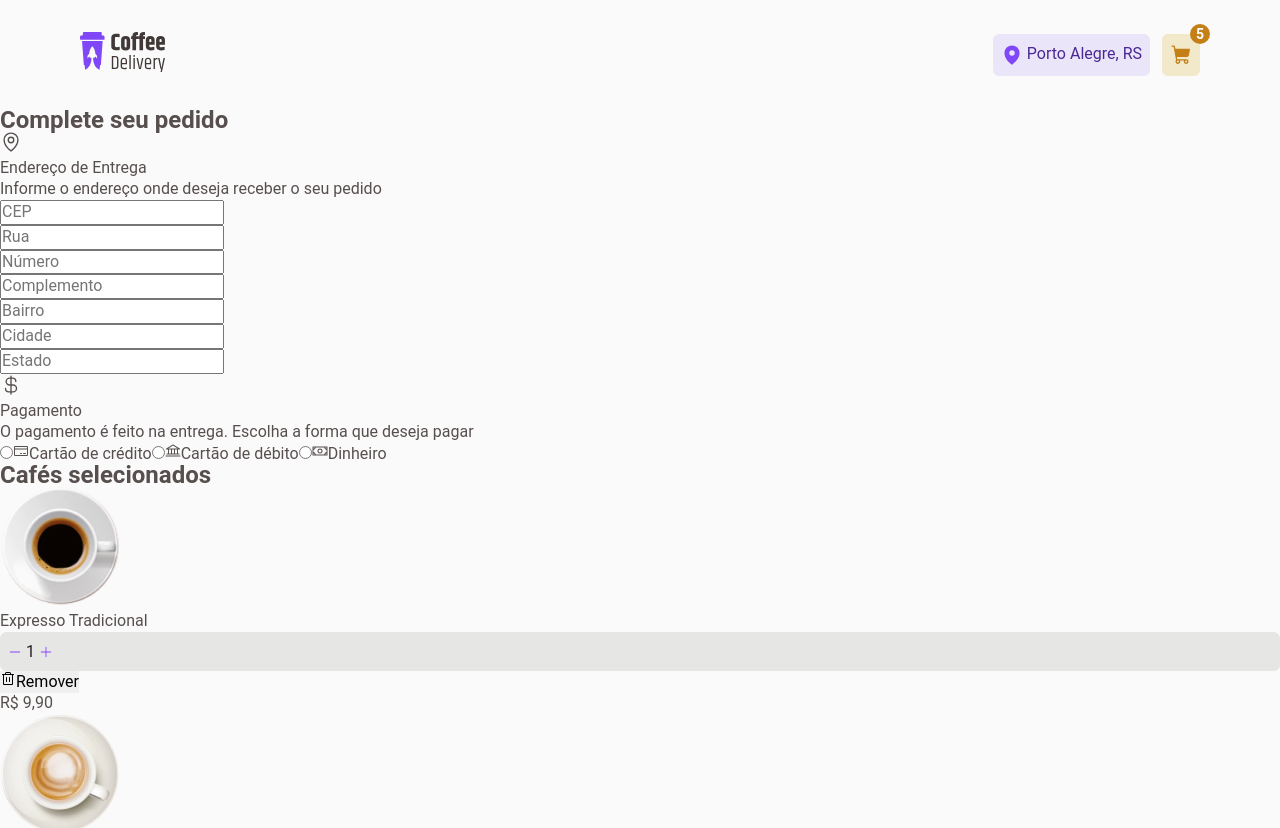
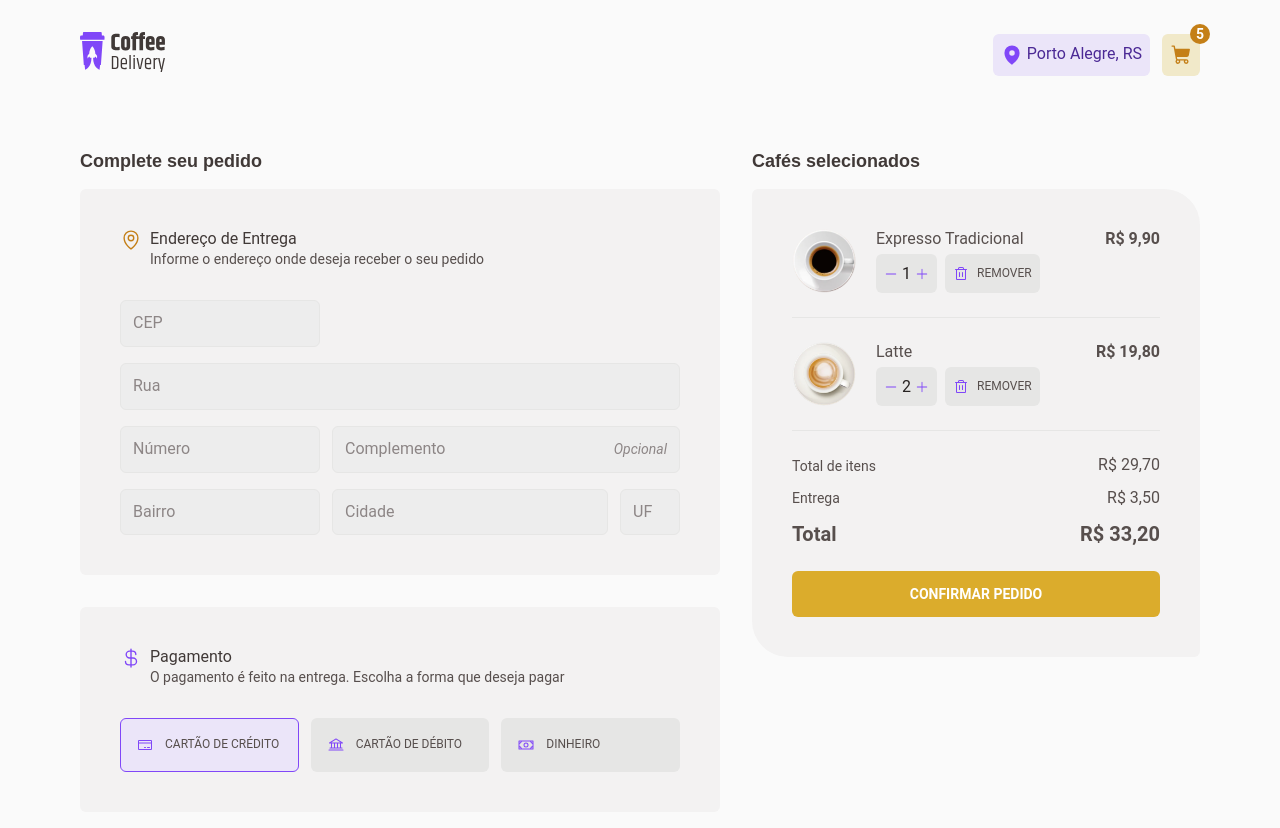
Before and after one commit to alessandroibes/ignite-challenge-reacjs-coffee-delivery, a React (Vite) app: page /checkout in a window 1280 px wide. Shown: the top 828 px of the page. Built offline with nearby package versions, Linux system fonts and the light colour scheme.

Commit message:
Estilização da página Checkout

```diff
--- a/package.json
+++ b/package.json
@@ -13,6 +13,7 @@
     "@phosphor-icons/react": "^2.1.6",
     "react": "^18.3.1",
     "react-dom": "^18.3.1",
+    "react-hook-form": "^7.52.0",
     "react-router-dom": "^6.24.0",
     "styled-components": "^6.1.11"
   },
--- /dev/null
+++ b/src/components/Radio/index.tsx
@@ -0,0 +1,19 @@
+import { InputHTMLAttributes, LegacyRef, forwardRef } from 'react';
+
+import { Container } from './styles';
+
+type Props = InputHTMLAttributes<HTMLInputElement> & {
+  isSelected: boolean;
+};
+
+export const Radio = forwardRef(function Radio(
+  { children, isSelected, ...rest }: Props,
+  ref: LegacyRef<HTMLInputElement>
+) {
+  return (
+    <Container data-state={isSelected}>
+      <input type="radio" ref={ref} {...rest} />
+      {children}
+    </Container>
+  );
+});
--- /dev/null
+++ b/src/components/Radio/styles.ts
@@ -0,0 +1,35 @@
+import styled from 'styled-components';
+
+import { mixins } from '../../styles/mixins';
+
+export const Container = styled.label`
+  padding: 1rem;
+  width: 100%;
+  display: flex;
+  align-items: center;
+  gap: 0.75rem;
+  border-radius: 6px;
+  border: 1px solid transparent;
+  background-color: ${({ theme }) => theme.colors['base-button']};
+  color: ${({ theme }) => theme.colors['base-text']};
+  text-transform: uppercase;
+  ${mixins.fonts.buttonM};
+  transition: all 0.2s;
+
+  &:hover {
+    background-color: ${({ theme }) => theme.colors['base-hover']};
+  }
+
+  &[data-state='true'] {
+    background-color: ${({ theme }) => theme.colors['purple-light']};
+    border-color: ${({ theme }) => theme.colors.purple};
+  }
+
+  input {
+    display: none;
+  }
+
+  svg {
+    color: ${({ theme }) => theme.colors.purple};
+  }
+`;
--- /dev/null
+++ b/src/components/TextInput/index.tsx
@@ -0,0 +1,28 @@
+import {
+  HTMLAttributes,
+  InputHTMLAttributes,
+  LegacyRef,
+  forwardRef,
+} from 'react';
+
+import { Box, Container } from './styles';
+
+type Props = InputHTMLAttributes<HTMLInputElement> & {
+  optional?: boolean;
+  containerProps?: HTMLAttributes<HTMLDivElement>;
+};
+
+export const TextInput = forwardRef(function TextInput(
+  { optional, containerProps, onFocus, onBlur, ...rest }: Props,
+  ref: LegacyRef<HTMLInputElement>
+) {
+  return (
+    <Box {...containerProps}>
+      <Container>
+        <input type="text" ref={ref} {...rest} />
+
+        {optional ? <span>Opcional</span> : null}
+      </Container>
+    </Box>
+  );
+});
--- /dev/null
+++ b/src/components/TextInput/styles.ts
@@ -0,0 +1,48 @@
+import styled from 'styled-components';
+
+import { mixins } from '../../styles/mixins';
+
+export const Box = styled.div`
+  display: flex;
+  flex-direction: column;
+  gap: 0.5rem;
+`;
+
+export const Container = styled.label`
+  display: flex;
+  align-items: center;
+  justify-content: space-between;
+  border-radius: 6px;
+  border: 1px solid ${({ theme }) => theme.colors['base-button']};
+  border-radius: 6px;
+  background-color: ${({ theme }) => theme.colors['base-input']};
+  transition: all 0.2s;
+
+  &[data-state='focused'] {
+    border-color: ${({ theme }) => theme.colors['yellow-dark']};
+  }
+
+  &[data-state='blurred'] {
+    border-color: ${({ theme }) => theme.colors['base-button']};
+  }
+
+  input {
+    color: ${({ theme }) => theme.colors['base-text']};
+    width: 100%;
+    background-color: transparent;
+    border: none;
+    padding: 0.75rem;
+    outline: none;
+
+    &::placeholder {
+      color: ${({ theme }) => theme.colors['base-label']};
+    }
+  }
+
+  span {
+    color: ${({ theme }) => theme.colors['base-label']};
+    padding: 0.75rem;
+    ${mixins.fonts.textS};
+    font-style: italic;
+  }
+`;
--- a/src/pages/Checkout/index.tsx
+++ b/src/pages/Checkout/index.tsx
@@ -11,7 +11,6 @@ import {
   AddressContainer,
   AddressForm,
   AddressHeading,
-  Box,
   CartTotal,
   CartTotalInfo,
   CheckoutButton,
@@ -22,9 +21,10 @@ import {
   PaymentContainer,
   PaymentHeading,
   PaymentOptions,
-  TextInput,
 } from './styles';
 import { QuantityInput } from '../../components/QuantityInput';
+import { Radio } from '../../components/Radio';
+import { TextInput } from '../../components/TextInput';
 
 export function Checkout() {
   return (
@@ -45,47 +45,43 @@ export function Checkout() {
             </AddressHeading>
 
             <AddressForm>
-              <Box>
-                <TextInput>
-                  <input type="number" placeholder="CEP" />
-                </TextInput>
-              </Box>
+              <TextInput
+                placeholder="CEP"
+                type="number"
+                containerProps={{ style: { gridArea: 'cep' } }}
+              />
 
-              <Box>
-                <TextInput>
-                  <input type="text" placeholder="Rua" />
-                </TextInput>
-              </Box>
+              <TextInput
+                placeholder="Rua"
+                containerProps={{ style: { gridArea: 'street' } }}
+              />
 
-              <Box>
-                <TextInput>
-                  <input type="text" placeholder="Número" />
-                </TextInput>
-              </Box>
+              <TextInput
+                placeholder="Número"
+                containerProps={{ style: { gridArea: 'number' } }}
+              />
 
-              <Box>
-                <TextInput>
-                  <input type="text" placeholder="Complemento" />
-                </TextInput>
-              </Box>
+              <TextInput
+                placeholder="Complemento"
+                optional
+                containerProps={{ style: { gridArea: 'fullAddress' } }}
+              />
 
-              <Box>
-                <TextInput>
-                  <input type="text" placeholder="Bairro" />
-                </TextInput>
-              </Box>
+              <TextInput
+                placeholder="Bairro"
+                containerProps={{ style: { gridArea: 'neighborhood' } }}
+              />
 
-              <Box>
-                <TextInput>
-                  <input type="text" placeholder="Cidade" />
-                </TextInput>
-              </Box>
+              <TextInput
+                placeholder="Cidade"
+                containerProps={{ style: { gridArea: 'city' } }}
+              />
 
-              <Box>
-                <TextInput>
-                  <input type="text" placeholder="Estado" />
-                </TextInput>
-              </Box>
+              <TextInput
+                placeholder="UF"
+                maxLength={2}
+                containerProps={{ style: { gridArea: 'state' } }}
+              />
             </AddressForm>
           </AddressContainer>
 
@@ -105,23 +101,20 @@ export function Checkout() {
 
             <PaymentOptions>
               <div>
-                <label>
-                  <input type="radio" value="credit" />
+                <Radio isSelected={true} value="credit">
                   <CreditCard size={16} />
                   <span>Cartão de crédito</span>
-                </label>
+                </Radio>
 
-                <label>
-                  <input type="radio" value="debit" />
+                <Radio isSelected={false} value="debit">
                   <Bank size={16} />
                   <span>Cartão de débito</span>
-                </label>
+                </Radio>
 
-                <label>
-                  <input type="radio" value="cash" />
+                <Radio isSelected={false} value="cash">
                   <Money size={16} />
                   <span>Dinheiro</span>
-                </label>
+                </Radio>
               </div>
             </PaymentOptions>
           </PaymentContainer>
--- a/src/pages/Checkout/styles.ts
+++ b/src/pages/Checkout/styles.ts
@@ -1,35 +1,207 @@
 import styled from 'styled-components';
 
-export const Container = styled.main``;
+import { mixins } from '../../styles/mixins';
 
-export const InfoContainer = styled.div``;
+export const Container = styled.main`
+  display: flex;
+  max-width: 1160px;
+  padding: 2.5rem 1.25rem;
+  margin: 0 auto;
+  gap: 2rem;
+`;
 
-export const FormsContainer = styled.div``;
+export const InfoContainer = styled.div`
+  display: flex;
+  flex-direction: column;
+  gap: 1rem;
+
+  h2 {
+    ${mixins.fonts.titleXS};
+    color: ${({ theme }) => theme.colors['base-subtitle']};
+  }
+
+  form {
+    display: flex;
+    flex-direction: column;
+    gap: 2rem;
+  }
+`;
+
+export const FormsContainer = styled.div`
+  padding: 2.5rem;
+  border-radius: 6px;
+  background-color: ${({ theme }) => theme.colors['base-card']};
+  width: 100%;
+  min-width: 640px;
+  display: flex;
+  flex-direction: column;
+  gap: 2rem;
+`;
 
 export const AddressContainer = styled(FormsContainer)``;
 
-export const Heading = styled.div``;
+export const Heading = styled.div`
+  display: flex;
+  gap: 0.5rem;
 
-export const AddressHeading = styled(Heading)``;
+  div {
+    span {
+      color: ${({ theme }) => theme.colors['base-subtitle']};
+    }
 
-export const AddressForm = styled.div``;
+    p {
+      ${mixins.fonts.textS};
+    }
+  }
+`;
 
-export const Box = styled.div``;
+export const AddressHeading = styled(Heading)`
+  svg {
+    color: ${({ theme }) => theme.colors['yellow-dark']};
+  }
+`;
 
-export const TextInput = styled.div``;
+export const AddressForm = styled.div`
+  display: grid;
+  grid-template-areas:
+    'cep . .'
+    'street street street'
+    'number fullAddress fullAddress'
+    'neighborhood city state';
+  grid-template-columns: 12.5rem 1fr 3.75rem;
+  grid-gap: 1rem 0.75rem;
+`;
 
 export const PaymentContainer = styled(FormsContainer)``;
 
-export const PaymentHeading = styled(Heading)``;
+export const PaymentHeading = styled(Heading)`
+  svg {
+    color: ${({ theme }) => theme.colors.purple};
+  }
+`;
 
-export const PaymentOptions = styled.div``;
+export const PaymentOptions = styled.div`
+  display: flex;
+  flex-direction: column;
+  gap: 0.5rem;
 
-export const CartTotal = styled.div``;
+  > div {
+    display: flex;
+    align-items: center;
+    justify-content: space-between;
+    gap: 0.75rem;
+  }
+`;
 
-export const Coffee = styled.div``;
+export const Coffee = styled.div`
+  display: flex;
+  justify-content: space-between;
 
-export const CoffeeInfo = styled.div``;
+  > div {
+    display: flex;
+    align-items: stretch;
+    gap: 1.25rem;
 
-export const CartTotalInfo = styled.div``;
+    > img {
+      width: 4rem;
+      height: 4rem;
+    }
 
-export const CheckoutButton = styled.button``;
+    > div {
+      display: flex;
+      flex-direction: column;
+      justify-content: space-between;
+    }
+  }
+
+  > aside {
+    font-weight: bold;
+  }
+`;
+
+export const CoffeeInfo = styled.div`
+  display: flex;
+  gap: 0.5rem;
+
+  > button {
+    padding: 0.375rem 0.5rem;
+    background-color: ${({ theme }) => theme.colors['base-button']};
+    border-radius: 6px;
+    display: flex;
+    align-items: center;
+    gap: 0.5rem;
+    transition: all 0.2s;
+
+    &:hover {
+      background-color: ${({ theme }) => theme.colors['base-hover']};
+    }
+
+    > svg {
+      color: ${({ theme }) => theme.colors.purple};
+    }
+
+    > span {
+      ${mixins.fonts.buttonM};
+      text-transform: uppercase;
+      color: ${({ theme }) => theme.colors['base-text']};
+    }
+  }
+`;
+
+export const CartTotal = styled.div`
+  padding: 2.5rem;
+  border-radius: 6px 36px;
+  background-color: ${({ theme }) => theme.colors['base-card']};
+  width: 100%;
+  min-width: 448px;
+
+  > span {
+    display: block;
+    height: 1px;
+    background-color: ${({ theme }) => theme.colors['base-button']};
+    margin: 24px 0;
+  }
+`;
+
+export const CartTotalInfo = styled.div`
+  display: flex;
+  flex-direction: column;
+  gap: 0.75rem;
+
+  div {
+    display: flex;
+    align-items: center;
+    justify-content: space-between;
+
+    span:first-child {
+      ${mixins.fonts.textS};
+    }
+
+    span:last-child {
+      ${mixins.fonts.textM};
+    }
+  }
+
+  div:last-child {
+    span {
+      ${mixins.fonts.textL};
+      font-weight: bold;
+    }
+  }
+`;
+
+export const CheckoutButton = styled.button`
+  margin-top: 1.5rem;
+  width: 100%;
+  padding: 0.75rem;
+  text-transform: uppercase;
+  ${mixins.fonts.buttonG};
+  color: ${({ theme }) => theme.colors.white};
+  background-color: ${({ theme }) => theme.colors.yellow};
+  transition: all 0.2s;
+  border-radius: 6px;
+
+  &:hover {
+    background-color: ${({ theme }) => theme.colors['yellow-dark']};
+  }
+`;
```
Also changed, not shown: 1 other file (tests, documents, lock files or other folders).
